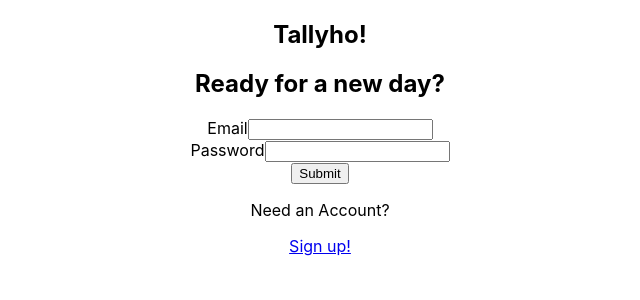
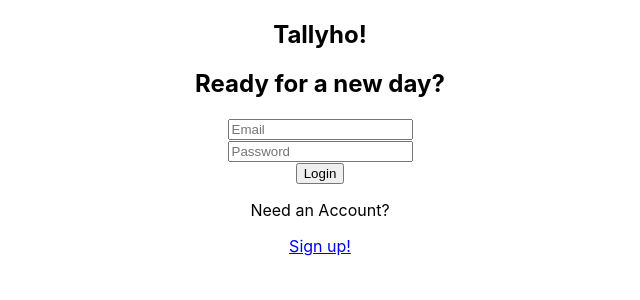
Before and after one commit to cantuus/tallyho-client, a React (Create React App) app: page /login in a window 1280 px wide. Shown: the top 300 px of the page, without its empty margins (320-960 px from the left). Built offline with nearby package versions, Linux system fonts and the light colour scheme; no server answers.

Commit message:
login page works with route to register page

```diff
--- a/package.json
+++ b/package.json
@@ -8,6 +8,8 @@
     "@testing-library/user-event": "^7.2.1",
     "react": "^16.12.0",
     "react-dom": "^16.12.0",
+    "react-router": "^5.1.2",
+    "react-router-dom": "^5.1.2",
     "react-scripts": "3.3.0"
   },
   "scripts": {
--- a/src/App.js
+++ b/src/App.js
@@ -1,8 +1,9 @@
 import React, { Component } from 'react';
 import { Route, Link } from 'react-router-dom'
 import { BrowserRouter } from 'react-router-dom'
-import config from '../config'
+import config from '../src/config'
 import LoginPage from '../src/routes/LoginPage'
+import RegistrationPage from '../src/routes/RegistrationPage'
 
 import './App.css';
 
@@ -13,6 +14,7 @@ class App extends Component {
       <BrowserRouter>
         <div className='App'>
           <Route path='/login' exact component={LoginPage} />
+          <Route path='/register' exact component={RegistrationPage} />
         </div>
       </BrowserRouter>
     )
--- a/src/components/LoginForm.js
+++ b/src/components/LoginForm.js
@@ -45,22 +45,18 @@ export default class LoginForm extends Component {
                 </div>
                 <h2>Ready for a new day?</h2>
                 <div className='email'>
-                    <label htmlFor='LoginForm_email'>
-                        Email
-                    </label>
-                    <input required id="email-field" type="text" ></input>
+                    <label htmlFor='LoginForm_email'></label>
+                    <input className='input' required id="email-field" type="text" placeholder='Email'></input>
                 </div>
                 <div className='password'>
-                    <label htmlFor='LoginForm_password'>
-                        Password
-                    </label>
-                    <input required id="password-field" type="text" ></input>
+                    <label htmlFor='LoginForm_password'></label>
+                    <input className='input' required id="password-field" type="text" placeholder='Password'></input>
                 </div>
-                <button>Submit</button>
+                <button>Login</button>
                 <div className="sign-up-block">
                     <p>Need an Account?</p>
                     <p className="signup-link">
-                        <Link to={`/signup`}>
+                        <Link to={`/register`}>
                             Sign up!
                         </Link>
                     </p>
--- /dev/null
+++ b/src/components/RegistrationForm.js
@@ -0,0 +1,42 @@
+import React, { Component } from 'react'
+
+export default class RegistrationForm extends Component {
+    static defaultProps = {
+        onRegistrationSuccess: () => { }
+    }
+
+    state = { error: null }
+
+    handleSubmit = event => {
+        event.preventDefault()
+        const { email, password } = event.target
+
+        console.log('registration form submitted')
+        console.log({ email, password })
+
+        email.value = ''
+        password.value = ''
+        this.props.onRegistrationSuccess()
+    }
+
+    render() {
+        const { error } = this.state
+        return (
+            <form className='registration-form' onSubmit={this.handleSubmit}>
+                <div role='alert'>
+                    {error && <p className='red'>{error}</p>}
+                </div>
+                <h2>It'll just take a second!</h2>
+                <div className='email'>
+                    <label htmlFor='RegistrationForm_email'></label>
+                    <input className='input' required name='email' type='text' id='RegistrationForm_email' placeholder='New User Email'></input>
+                </div>
+                <div className='password'>
+                    <label htmlFor='RegistrationForm_password'></label>
+                    <input className='input' required name='password' type='text' id='RegistrationForm_password' placeholder='New User Password'></input>
+                </div>
+                <button>Register</button>
+            </form>
+        )
+    }
+}
--- /dev/null
+++ b/src/routes/RegistrationPage.js
@@ -0,0 +1,26 @@
+import React, { Component } from 'react'
+import RegistrationForm from '../../src/components/RegistrationForm'
+
+export default class RegistrationPage extends Component {
+    static defaultProps = {
+        history: {
+            push: () => { },
+        },
+    }
+
+    handleRegistrationSucess = user => {
+        const { history } = this.props
+        history.push('/login')
+    }
+
+    render() {
+        return (
+            <section className='registration-page'>
+                <h2>Tallyho!</h2>
+                <RegistrationForm
+                    onRegisterSuccess={this.handleRegistrationSucess}
+                />
+            </section>
+        )
+    }
+}
--- a/src/services/auth-api-service.js
+++ b/src/services/auth-api-service.js
@@ -11,7 +11,7 @@ const AuthApiService = {
         })
             .then(res =>
                 (!res.ok)
-                    ? res.json().then(event => Promise.reject(e))
+                    ? res.json().then(event => Promise.reject(event))
                     : res.json()
             )
     },
```
Also changed, not shown: 1 other file (tests, documents, lock files or other folders).
